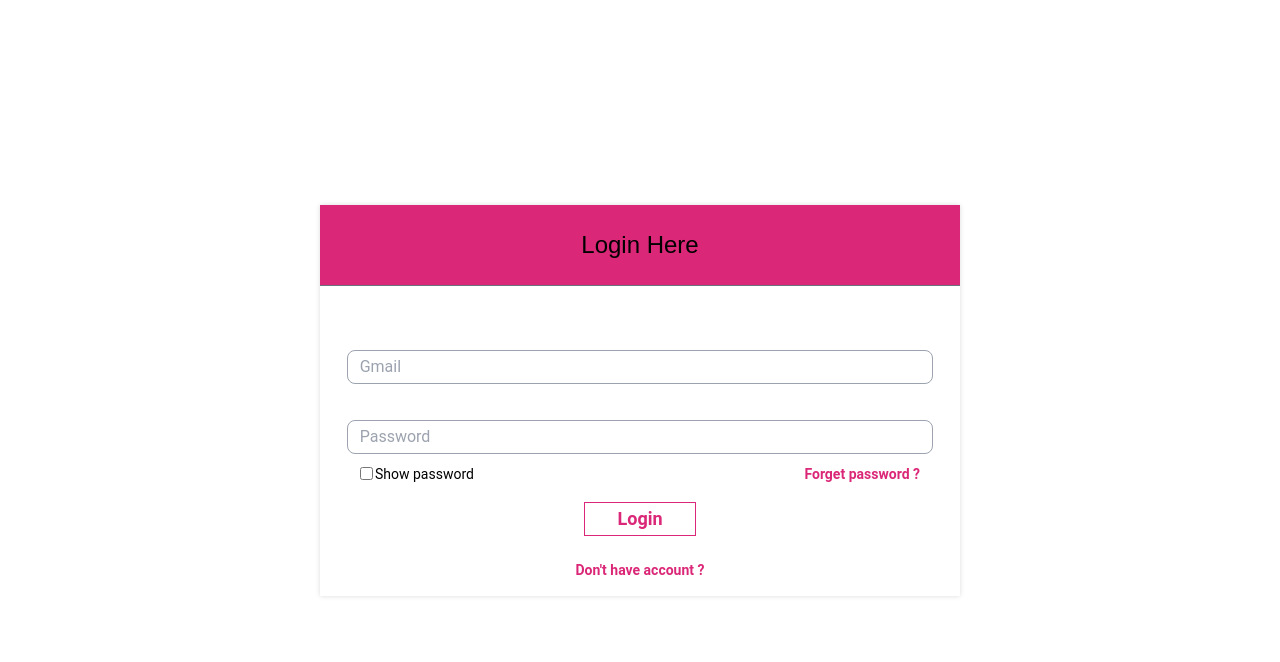
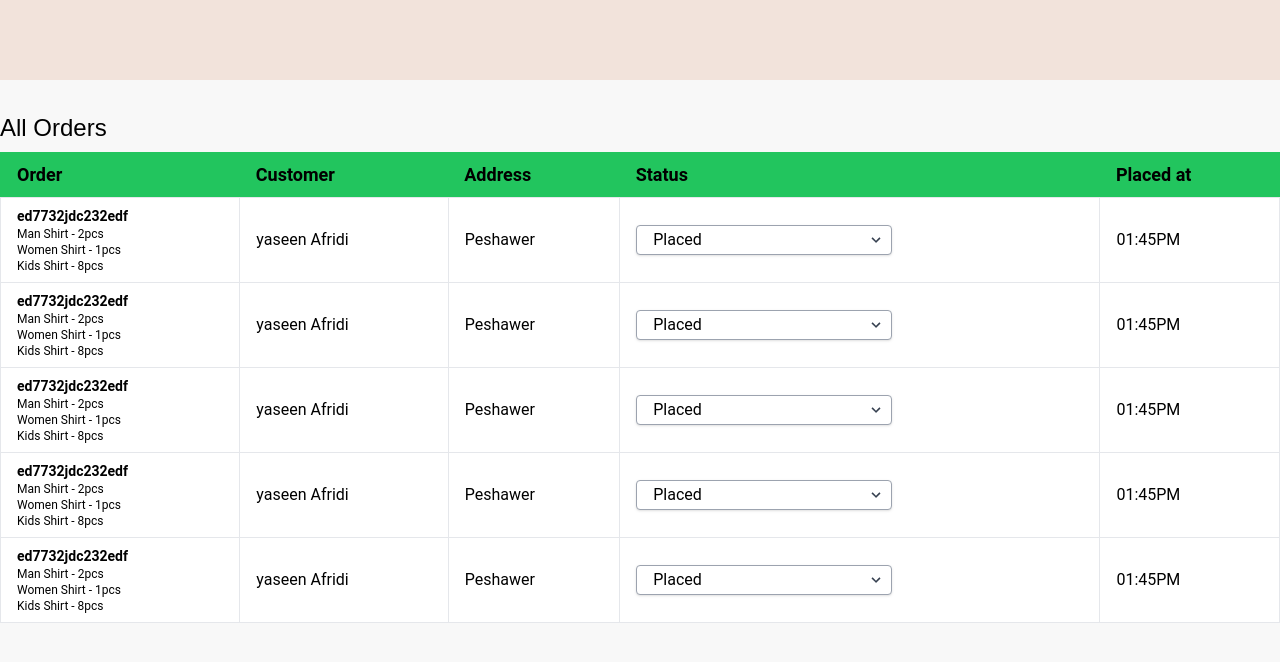
Before and after one commit to yasinafridi1/Shoplify, a React (Create React App) app in the folder frontend/: page / in a window 1280 px wide. Shown: the top 662 px of the page. Built offline with nearby package versions, Linux system fonts and the light colour scheme.

Commit message:
added admin order table and order tracker

```diff
--- a/frontend/src/AdminRoutes.js
+++ b/frontend/src/AdminRoutes.js
@@ -3,12 +3,17 @@ import { BrowserRouter as Router, Routes, Route } from "react-router-dom";
 import Notfound from './Components/Notfound';
 import Login from './Components/auth/Login';
 import Register from './Components/auth/Register';
+import Dashboard from './Components/admin/Dashboard';
+import Orderstatus from './Components/customer/order/Orderstatus';
 
 const AdminRoutes = () => {
     return (
         <Router>
             <Routes>
-                <Route path="/" element={<Login />} />
+                <Route path="/" element={<Dashboard />} />
+
+                {/* <Route path="/" element={<Orderstatus />} /> */}
+                <Route path="/signin" element={<Login />} />
                 <Route path="/register" element={<Register />} />
                 <Route path="*" element={<Notfound />} />
             </Routes>
--- /dev/null
+++ b/frontend/src/Components/admin/AdminNav.jsx
@@ -0,0 +1,18 @@
+import React from 'react';
+
+const AdminNav = () => {
+    window.addEventListener('scroll', () => {
+        const nav = document.querySelector('.nav');
+        if (window.scrollY > 100) {
+            nav.classList.add('animateMenu');
+        } else {
+            nav.classList.remove('animateMenu');
+        }
+    })
+    return (
+        <nav className='w-full height-10 py-3 flex justify-between items-center fixed z-50 nav' >
+        </nav>
+    );
+}
+
+export default AdminNav;
--- /dev/null
+++ b/frontend/src/Components/admin/Dashboard.jsx
@@ -0,0 +1,35 @@
+import React from 'react';
+import AdminNav from './AdminNav';
+import Tablebody from './Tablebody';
+const Dashboard = () => {
+    return (
+        <>
+            <AdminNav />
+            <section className='w-full height-100 pt-28 pb-20 bg-secondary'>
+                <div className="w-11/12 md:container mx-auto overflow-x-scroll">
+                    <h1 className='header-text text-2xl'>All Orders</h1>
+                    <table className='table-auto mt-2 bg-white order-table'>
+                        <thead className='border border-green-500 bg-green-500'>
+                            <tr>
+                                <th className='px-4 py-2 text-left text-lg'>Order</th>
+                                <th className='px-4 py-2 text-left text-lg'>Customer</th>
+                                <th className='px-4 py-2 text-left text-lg'>Address</th>
+                                <th className='px-4 py-2 text-left text-lg'>Status</th>
+                                <th className='px-4 py-2 text-left text-lg'>Placed at</th>
+                            </tr>
+                        </thead>
+                        <tbody>
+                            <Tablebody />
+                            <Tablebody />
+                            <Tablebody />
+                            <Tablebody />
+                            <Tablebody />
+                        </tbody>
+                    </table>
+                </div>
+            </section>
+        </>
+    );
+}
+
+export default Dashboard;
--- /dev/null
+++ b/frontend/src/Components/admin/Tablebody.jsx
@@ -0,0 +1,54 @@
+import React from 'react';
+
+const Tablebody = () => {
+    return (
+        <>
+            <tr className='text-black'>
+                <td class="border px-4 py-2">
+                    <p className='font-semibold text-sm'>ed7732jdc232edf</p>
+                    <div className='text-xs'>
+                        <p>Man Shirt - 2pcs</p>
+                        <p>Women Shirt - 1pcs</p>
+                        <p>Kids Shirt - 8pcs</p>
+                    </div>
+                </td>
+                <td class="border px-4 py-2">yaseen Afridi</td>
+                <td class="border px-4 py-2">Peshawer</td>
+                <td class="border px-4 py-2">
+                    <div class="inline-block relative w-64">
+                        <form>
+                            <input type="hidden" name="orderId" />
+                            <select name="status" class="block appearance-none w-full bg-white border border-gray-400 hover:border-gray-500 px-4 py-1 pr-8 rounded shadow leading-tight focus:outline-none focus:shadow-outline">
+                                <option value="order_placed">
+                                    Placed</option>
+                                <option value="confirmed">
+                                    Confirmed</option>
+                                <option value="prepared">
+                                    Prepared</option>
+                                <option value="delivered">
+                                    Delivered
+                                </option>
+                                <option value="completed">
+                                    Completed
+                                </option>
+                            </select>
+                        </form>
+                        <div
+                            class="pointer-events-none absolute inset-y-0 right-0 flex items-center px-2 text-gray-700">
+                            <svg class="fill-current h-4 w-4" xmlns="http://www.w3.org/2000/svg"
+                                viewBox="0 0 20 20">
+                                <path
+                                    d="M9.293 12.95l.707.707L15.657 8l-1.414-1.414L10 10.828 5.757 6.586 4.343 8z" />
+                            </svg>
+                        </div>
+                    </div>
+                </td>
+                <td class="border px-4 py-2">
+                    01:45PM
+                </td>
+            </tr>
+        </>
+    );
+}
+
+export default Tablebody;
--- /dev/null
+++ b/frontend/src/Components/customer/order/Orderstatus.jsx
@@ -0,0 +1,29 @@
+import React from 'react';
+import './order.css';
+const Orderstatus = () => {
+    return (
+        <section class="status">
+            <div class="container mx-auto">
+                <div class="status-box w-full lg:w-2/3 mx-auto">
+                    <div class="flex items-center justify-between mb-12">
+                        <h1 class="text-xl font-bold">Track delivery status</h1>
+                        <h6 class="bg-white py-1 rounded-full px-4 text-green-600 text-xs">order id </h6>
+                        <input id="hiddenInput" type="hidden" />
+                    </div>
+                    <ul>
+                        <li class="status_line text-sm md:text-xl pb-16" data-status="order_placed"><span>Order Placed</span>
+                        </li>
+                        <li class="status_line text-sm md:text-xl pb-16 step-completed" data-status="confirmed"><span>Order confirmation</span>
+                        </li>
+                        <li class="status_line text-sm md:text-xl pb-16 current" data-status="prepared"><span>Preparation</span></li>
+                        <li class="status_line text-sm md:text-xl pb-16" data-status="delivered"><span>Out for delivery </span>
+                        </li>
+                        <li class="status_line text-sm md:text-xl" data-status="completed"><span>Complete</span></li>
+                    </ul>
+                </div>
+            </div>
+        </section>
+    );
+}
+
+export default Orderstatus;
--- /dev/null
+++ b/frontend/src/Components/customer/order/order.css
@@ -0,0 +1,115 @@
+:root {
+    --primary: #FE5F1E;
+    --primary-hover: #b23301;
+    --secondary: #F8F8F8;
+    --pure: #fff;
+    --dark: #232323;
+    --gray: #ccc;
+}
+
+section.status {
+    background: var(--secondary);
+    min-height: 90vh;
+}
+
+.status-box {
+    padding: 60px 0 0;
+}
+
+.status-box ul {
+    margin-left: 84px;
+}
+
+.status-box ul li span {
+    position: relative;
+    padding-left: 20px;
+}
+
+.status-box ul li span:after {
+    content: '';
+    position: absolute;
+    left: -10px;
+    top: 50%;
+    background: var(--dark);
+    width: 10px;
+    height: 10px;
+    border-radius: 50%;
+    transform: translateY(-50%);
+    box-shadow: 0 0 1px 10px var(--secondary);
+}
+
+.status-box ul li span:before {
+    font-family: "Line Awesome Free";
+    font-size: 46px;
+    font-weight: 600;
+    position: absolute;
+    left: -90px;
+    top: 50%;
+    transform: translateY(-50%);
+    color: inherit;
+}
+
+.status-box ul li:nth-child(1) span:before {
+    content: '\f46c';
+}
+
+.status-box ul li:nth-child(2) span:before {
+    content: '\f560';
+}
+
+.status-box ul li:nth-child(3) span:before {
+    content: '\f818';
+}
+
+.status-box ul li:nth-child(4) span:before {
+    content: '\f0d1';
+}
+
+.status-box ul li:nth-child(5) span:before {
+    content: '\f582';
+}
+
+.status-box ul li {
+    position: relative;
+}
+
+.status-box ul li:before {
+    content: '';
+    position: absolute;
+    top: 0;
+    left: -6px;
+    width: 2px;
+    height: 100%;
+    background: var(--dark);
+    margin-top: 10px;
+}
+
+.status-box ul li:nth-child(5) span:after {
+    box-shadow: 0 20px 1px 20px var(--secondary);
+}
+
+.status-box ul li.step-completed:before {
+    background: var(--gray);
+}
+
+.status-box ul li.step-completed span:after {
+    background: var(--gray);
+}
+
+.status-box ul li.step-completed span {
+    color: var(--gray);
+}
+
+.status-box ul li.current span {
+    color: var(--primary);
+}
+
+.status-box ul li.current span:after {
+    background: var(--primary);
+}
+
+.status-box ul li small {
+    float: right;
+    font-size: 14px;
+    margin-top: 8px;
+}
--- a/frontend/src/index.css
+++ b/frontend/src/index.css
@@ -10,8 +10,29 @@
     scroll-behavior: smooth;
 }
 
+html {
+    overflow-x: hidden;
+}
+
 a {
     text-decoration: none;
+}
+
+.bg-secondary {
+    background: #F8F8F8;
+}
+
+.height-10 {
+    height: 10vh;
+}
+
+.height-100 {
+    min-height: 100vh;
+}
+
+.order-table {
+    width: 100%;
+    min-width: 700px;
 }
 
 
@@ -27,6 +48,7 @@ input[type=number]::-webkit-outer-spin-button {
     background-color: #F2E3DB;
     transition: all .3s ease-in-out;
     top: 0;
+    z-index: 99;
 }
 
 .animateMenu {
```
